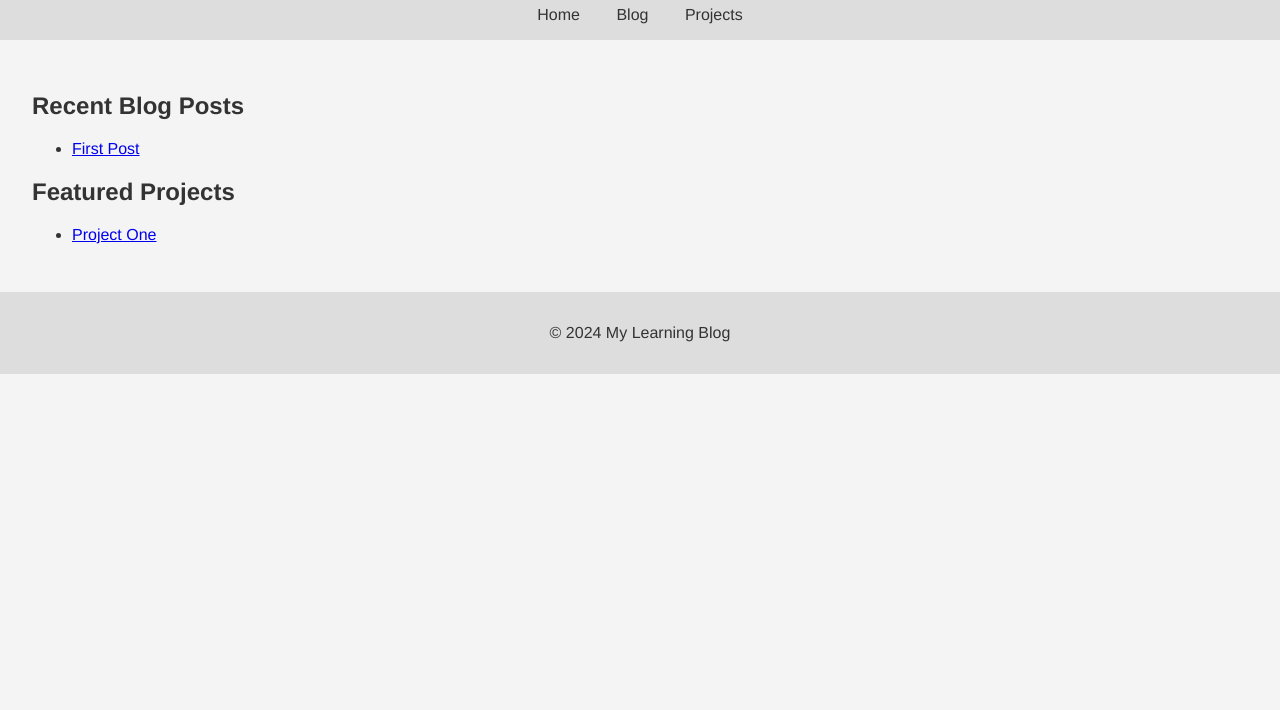
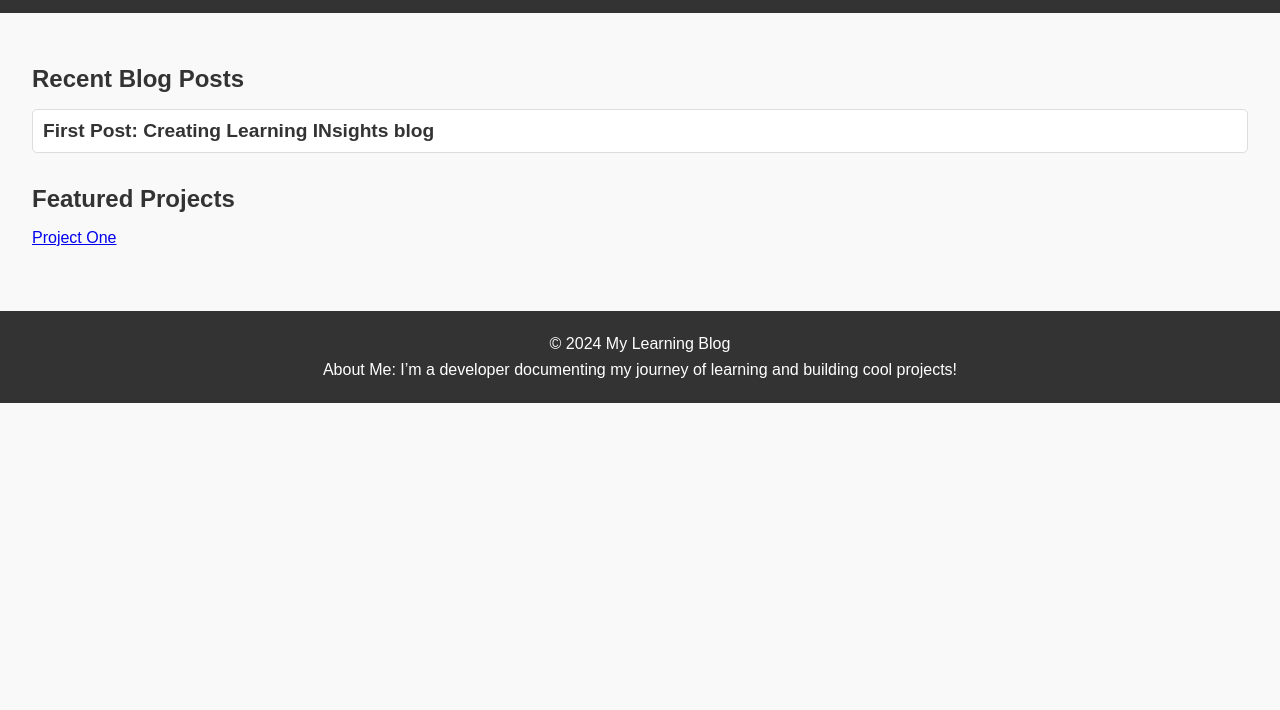
Before and after one commit to harshit2702/Learning_INsights, a plain HTML site: page index.html in a window 1280 px wide. Shown: the part 90-800 px from the top of the page. Drawn offline with Linux system fonts and the light colour scheme.

Commit message:
first post done i guess

```diff
--- a/index.html
+++ b/index.html
@@ -3,27 +3,37 @@
 <head>
     <meta charset="UTF-8">
     <meta name="viewport" content="width=device-width, initial-scale=1.0">
+    <meta name="description" content="A blog documenting my journey of learning and building cool projects.">
+    <meta name="keywords" content="blog, learning, projects, development">
     <title>My Learning Blog</title>
     <link rel="stylesheet" href="styles.css">
+    <link rel="icon" href="favicon.ico" type="image/x-icon">
 </head>
 <body>
     <header>
-        <h1>My Learning Blog</h1>
+        <img src="favicon.ico" alt="My Learning Blog Logo" style="height: 50px; position: absolute; top: 10px; left: 10px;">
+        <h1>My Learning INsights</h1>
         <nav>
-            <a href="index.html">Home</a>
+            <a href="index.html" class="active">Home</a>
             <a href="blog/index.html">Blog</a>
             <a href="projects/index.html">Projects</a>
         </nav>
     </header>
     <main>
-        <section>
-            <h2>Recent Blog Posts</h2>
+        <section aria-labelledby="recent-posts">
+            <h2 id="recent-posts">Recent Blog Posts</h2>
             <ul>
-                <li><a href="blog/post1.html">First Post</a></li>
+                <li>
+                    <a href="blog/post1.html" style="text-decoration: none; color: inherit;">
+                        <div class="post-card">
+                            <h3>First Post: Creating Learning INsights blog</h3>
+                        </div>
+                    </a>
+                </li>
             </ul>
         </section>
-        <section>
-            <h2>Featured Projects</h2>
+        <section aria-labelledby="featured-projects">
+            <h2 id="featured-projects">Featured Projects</h2>
             <ul>
                 <li><a href="projects/project1.html">Project One</a></li>
             </ul>
@@ -31,6 +41,7 @@
     </main>
     <footer>
         <p>&copy; 2024 My Learning Blog</p>
+        <p>About Me: I’m a developer documenting my journey of learning and building cool projects!</p>
     </footer>
 </body>
 </html>
--- a/styles.css
+++ b/styles.css
@@ -1,20 +1,99 @@
+/* Color scheme */
+:root {
+    --primary-color: #333;
+    --secondary-color: #555;
+    --background-color: #f9f9f9;
+    --accent-color: #007BFF;
+}
+
+/* General styles */
 body {
-    font-family: Helvetica, Arial, sans-serif;
-    background-color: #f4f4f4;
-    color: #333;
+    font-family: 'Arial', sans-serif;
+    background-color: var(--background-color);
+    color: var(--primary-color);
     margin: 0;
     padding: 0;
 }
+
+/* Header and footer */
 header, footer {
-    background-color: #ddd;
+    background-color: var(--primary-color);
+    color: #fff;
     text-align: center;
     padding: 1rem;
 }
+
+header h1, footer p {
+    margin: 0;
+}
+
+/* Navigation */
+nav {
+    display: flex;
+    justify-content: center;
+    gap: 1rem;
+}
+
 nav a {
-    margin: 0 1rem;
+    color: #fff;
     text-decoration: none;
-    color: #333;
+    padding: 0.5rem 1rem;
+    transition: background-color 0.3s;
 }
+
+nav a:hover {
+    background-color: var(--accent-color);
+    border-radius: 5px;
+}
+
+nav a.active {
+    font-weight: bold;
+    text-decoration: underline;
+}
+
+/* Main content */
 main {
     padding: 2rem;
 }
+
+/* Post card */
+.post-card {
+    padding: 10px;
+    border: 1px solid #ddd;
+    border-radius: 5px;
+    transition: background-color 0.3s, box-shadow 0.3s;
+    background-color: #fff;
+}
+
+.post-card:hover {
+    background-color: #e0e0e0;
+    box-shadow: 0 4px 8px rgba(0, 0, 0, 0.1);
+}
+
+.post-card h3 {
+    margin: 0;
+    font-size: 1.2em;
+}
+
+/* Featured projects */
+section {
+    margin-bottom: 2rem;
+}
+
+section h2 {
+    font-size: 1.5em;
+    margin-bottom: 1rem;
+}
+
+ul {
+    list-style: none;
+    padding: 0;
+}
+
+li {
+    margin-bottom: 1rem;
+}
+
+footer p {
+    margin: 0.5rem 0;
+}
```
Also changed, not shown: blog/index.html (added, +36 -0 lines), blog/post1.html (added, +38 -0 lines), projects/index.html (added, +32 -0 lines), scripts.js (+48 -0 lines), favicon.ico (added).
